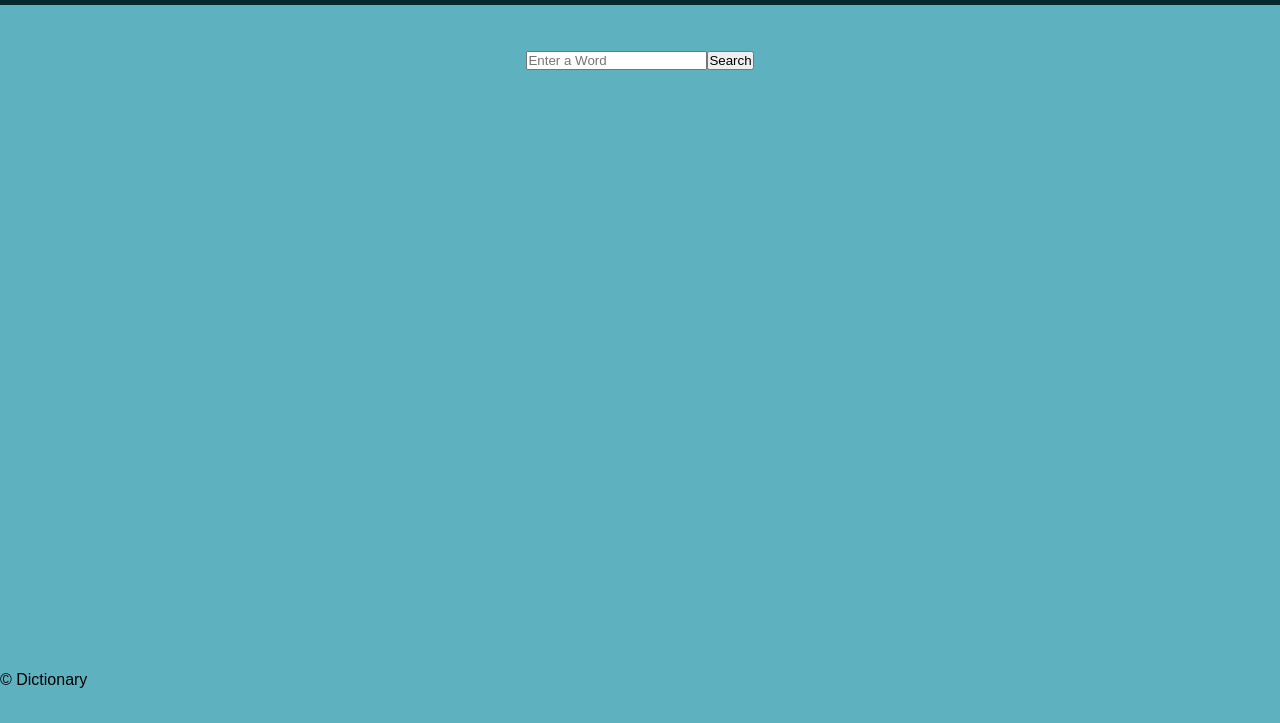
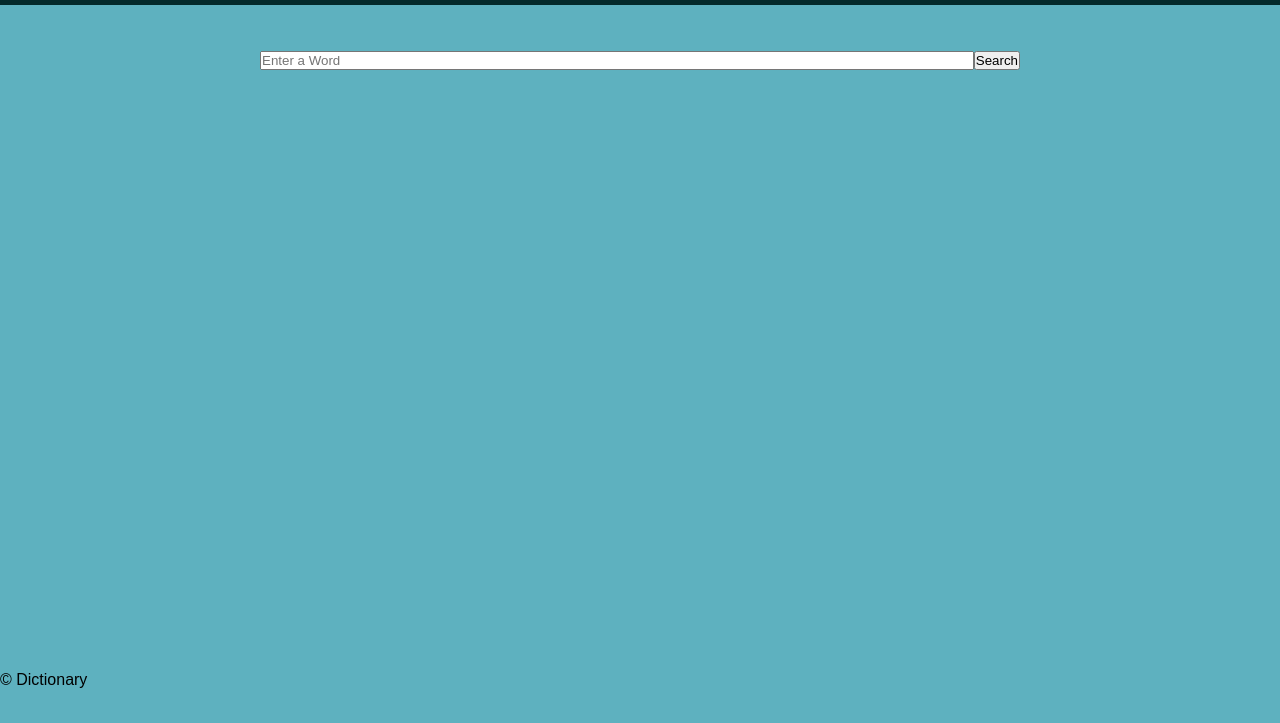
Before and after one commit to aadarshraj02/Dictionary, a plain HTML site: page index.html in a window 1280 px wide. Shown: the part 77-800 px from the top of the page. Drawn offline with Linux system fonts and the light colour scheme.

Commit message:
styled form input

```diff
--- a/style.css
+++ b/style.css
@@ -22,8 +22,13 @@ header h1 {
 main {
   min-height: 80vh;
   padding: 20px;
+  width: 800px;
+  margin: 0 auto;
 }
 main form {
   display: flex;
   justify-content: center;
 }
+form input {
+  flex-grow: 1;
+}
```
